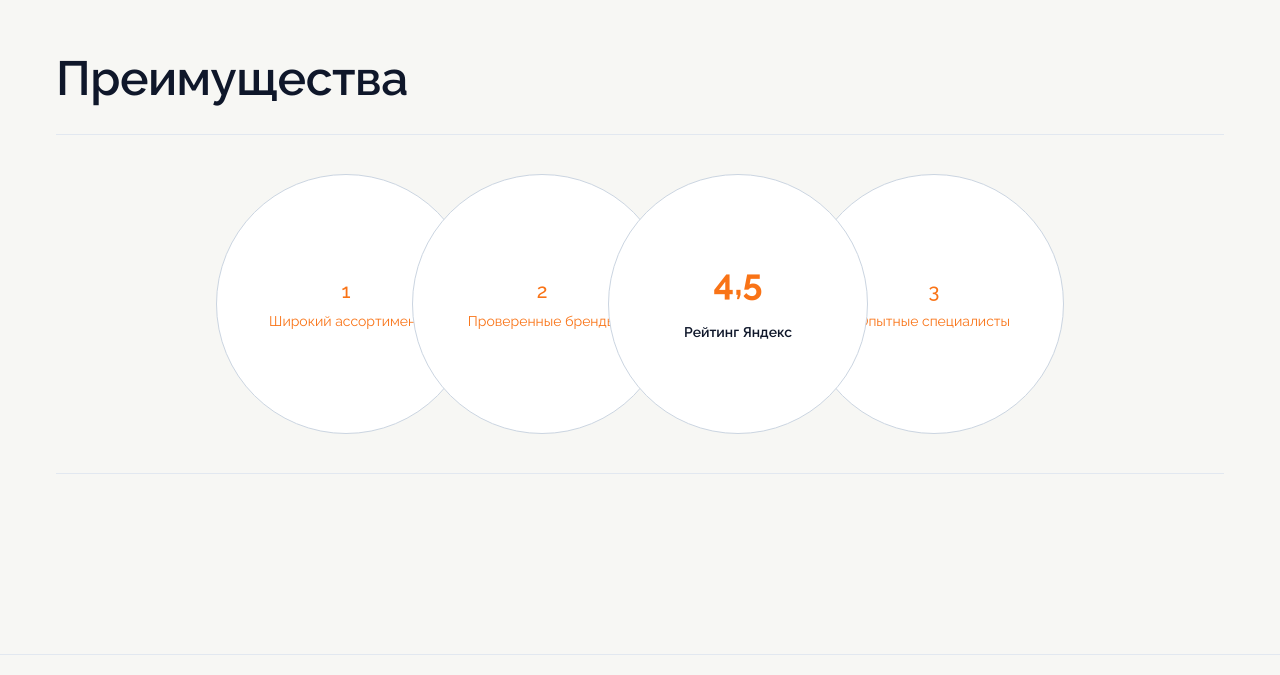
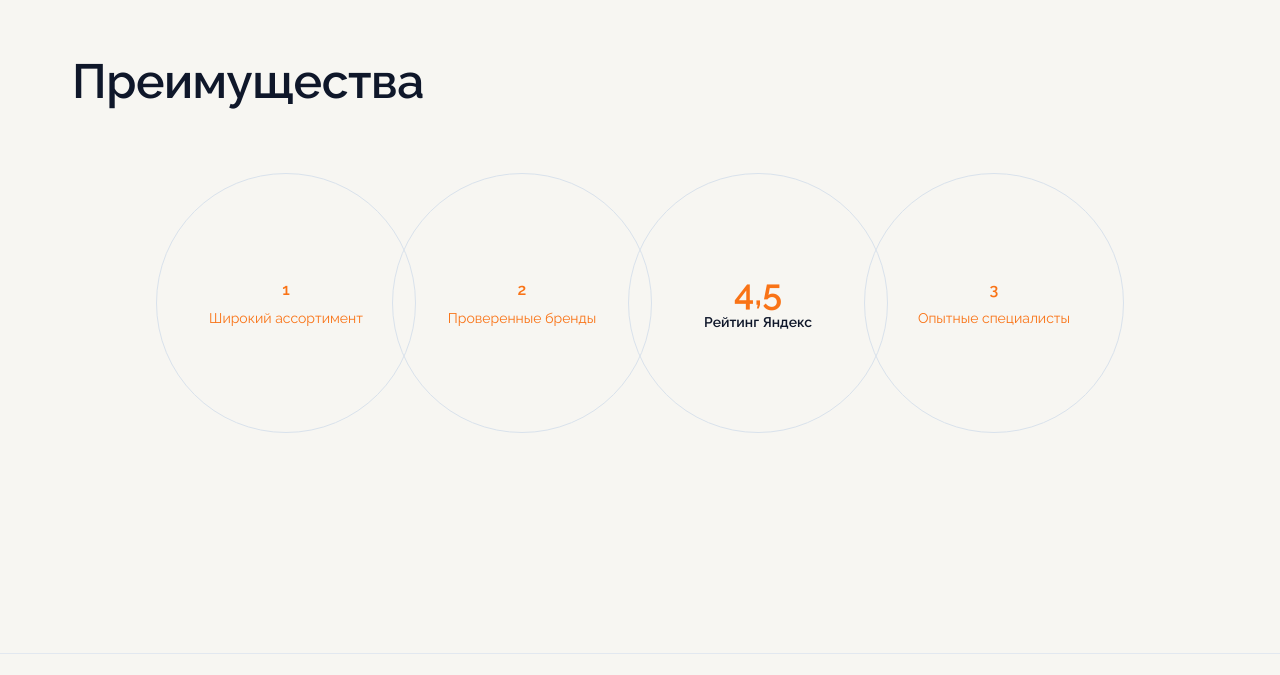
Before and after one commit to afifao1/vmi-filters, a React (Vite) app: page / in a window 1280 px wide. Shown: the part 2122-2797 px from the top of the page. Built offline with nearby package versions, Linux system fonts and the light colour scheme.

Commit message:
PATCH: Refactor QualitySection component to use Tailwind CSS for styling and improve layout; update global background color in CSS

```diff
--- a/src/components/Quality/QualitySection.jsx
+++ b/src/components/Quality/QualitySection.jsx
@@ -42,118 +42,38 @@ export default function QualitySection() {
         </div>
 
         <section className="mt-12">
-          <h2
-            className="
-              text-slate-900
-              text-4xl md:text-5xl
-              font-semibold tracking-[-0.01em]
-              mb-6 md:mb-8
-            "
-          >
+          <h2 className="container-max text-slate-900 text-[44px] md:text-[48px] font-semibold leading-[1.15] tracking-[-0.01em] mb-6">
             Преимущества
           </h2>
 
-          <div className="relative py-8 md:py-10">
-            <div className="absolute inset-x-0 top-0 h-px bg-slate-200" />
-            <div className="absolute inset-x-0 bottom-0 h-px bg-slate-200" />
+          <div className="py-10">
+            <div className="container-max flex justify-start md:justify-center items-center -space-x-4 md:-space-x-6">
 
-            <div
-              className="
-                flex items-center justify-start md:justify-center
-                -space-x-8 md:-space-x-10 lg:-space-x-16
-              "
-            >
-              <div
-                className="
-                  w-[220px] h-[220px]
-                  md:w-[240px] md:h-[240px]
-                  lg:w-[260px] lg:h-[260px]
-                  rounded-full bg-white
-                  border-[1.25px] md:border-[1.25px] lg:border-[1.5px]
-                  border-slate-300
-                  flex flex-col items-center justify-center text-center
-                  select-none
-                "
-              >
-                <span className="text-orange-500 font-medium mb-2 text-xl">1</span>
-                <p className="text-orange-500 text-[14px] leading-[1.25]">
-                  Широкий ассортимент
-                </p>
+              <div className="size-[260px] rounded-full bg-[var(--app-bg)] border border-[#D9E2EC] flex flex-col items-center justify-center text-center select-none">
+                <span className="text-orange-500 font-semibold mb-2">1</span>
+                <p className="text-orange-500 text-[14px] leading-[1.25]">Широкий ассортимент</p>
               </div>
 
-              <div
-                className="
-                  w-[220px] h-[220px]
-                  md:w-[240px] md:h-[240px]
-                  lg:w-[260px] lg:h-[260px]
-                  rounded-full bg-white
-                  border-[1.25px] md:border-[1.25px] lg:border-[1.5px]
-                  border-slate-300
-                  flex flex-col items-center justify-center text-center
-                  select-none
-                "
-              >
-                <span className="text-orange-500 font-medium mb-2 text-xl">2</span>
-                <p className="text-orange-500 text-[14px] leading-[1.25]">
-                  Проверенные бренды
-                </p>
+              <div className="size-[260px] rounded-full bg-[var(--app-bg)] border border-[#D9E2EC] flex flex-col items-center justify-center text-center select-none">
+                <span className="text-orange-500 font-semibold mb-2">2</span>
+                <p className="text-orange-500 text-[14px] leading-[1.25]">Проверенные бренды</p>
               </div>
 
-              <div
-                className="
-                  relative
-                  w-[220px] h-[220px]
-                  md:w-[240px] md:h-[240px]
-                  lg:w-[260px] lg:h-[260px]
-                  rounded-full bg-white
-                  border-[1.25px] md:border-[1.25px] lg:border-[1.5px]
-                  border-slate-300
-                  select-none z-10
-                "
-              >
-                <span
-                  className="
-                    absolute left-1/2 -translate-x-1/2
-                    top-[34%]
-                    text-orange-500 font-bold
-                    text-3xl md:text-4xl leading-none
-                  "
-                >
-                  4,5
-                </span>
-                <p
-                  className="
-                    absolute left-1/2 -translate-x-1/2
-                    top-[58%]
-                    text-slate-900 font-semibold
-                    text-[14px] leading-[1.25]
-                    whitespace-nowrap
-                  "
-                >
-                  Рейтинг Яндекс
-                </p>
+              <div className="size-[260px] rounded-full bg-[var(--app-bg)] border border-[#D9E2EC] flex flex-col items-center justify-center text-center select-none">
+                <span className="text-orange-500 font-semibold text-4xl leading-none mb-1">4,5</span>
+                <p className="text-slate-900 font-semibold text-[14px] leading-[1.25]">Рейтинг Яндекс</p>
               </div>
 
-              <div
-                className="
-                  w-[220px] h-[220px]
-                  md:w-[240px] md:h-[240px]
-                  lg:w-[260px] lg:h-[260px]
-                  rounded-full bg-white
-                  border-[1.25px] md:border-[1.25px] lg:border-[1.5px]
-                  border-slate-300
-                  flex flex-col items-center justify-center text-center
-                  select-none
-                "
-              >
-                <span className="text-orange-500 font-medium mb-2 text-xl">3</span>
-                <p className="text-orange-500 text-[14px] leading-[1.25]">
-                  Опытные специалисты
-                </p>
+              {/* 3 */}
+              <div className="size-[260px] rounded-full bg-[var(--app-bg)] border border-[#D9E2EC] flex flex-col items-center justify-center text-center select-none">
+                <span className="text-orange-500 font-semibold mb-2">3</span>
+                <p className="text-orange-500 text-[14px] leading-[1.25]">Опытные специалисты</p>
               </div>
+
             </div>
           </div>
         </section>
+
       </div>
     </section>
   );
--- a/src/index.css
+++ b/src/index.css
@@ -5,14 +5,15 @@
 @layer base {
   :root {
     --brand: #f97316;
-    --page-bg: #F7F7F4; /* <-- нужный фон, можно подбирать */
+    --page-bg: #F7F6F2;
+
   }
 
   html, body, #root { height: 100%; }
 
   body {
-    @apply text-slate-900 antialiased; /* УБРАЛ bg-white */
-    background-color: var(--page-bg);  /* <-- общий фон страницы */
+    @apply text-slate-900 antialiased;
+    background-color: var(--page-bg);
     font-family: "Raleway", ui-sans-serif, system-ui, -apple-system, Segoe UI, Roboto, "Helvetica Neue", Arial, "Noto Sans", "Apple Color Emoji", "Segoe UI Emoji";
   }
 }
@@ -29,6 +30,6 @@
     color: #F18B2E;
     border-radius: 8px;
   }
-  .card { @apply rounded-2xl shadow-sm border border-gray-100 bg-white; } /* карточки оставляем белыми */
+  .card { @apply rounded-2xl shadow-sm border border-gray-100 bg-white; }
   .section { @apply py-12 md:py-16; }
 }
```
